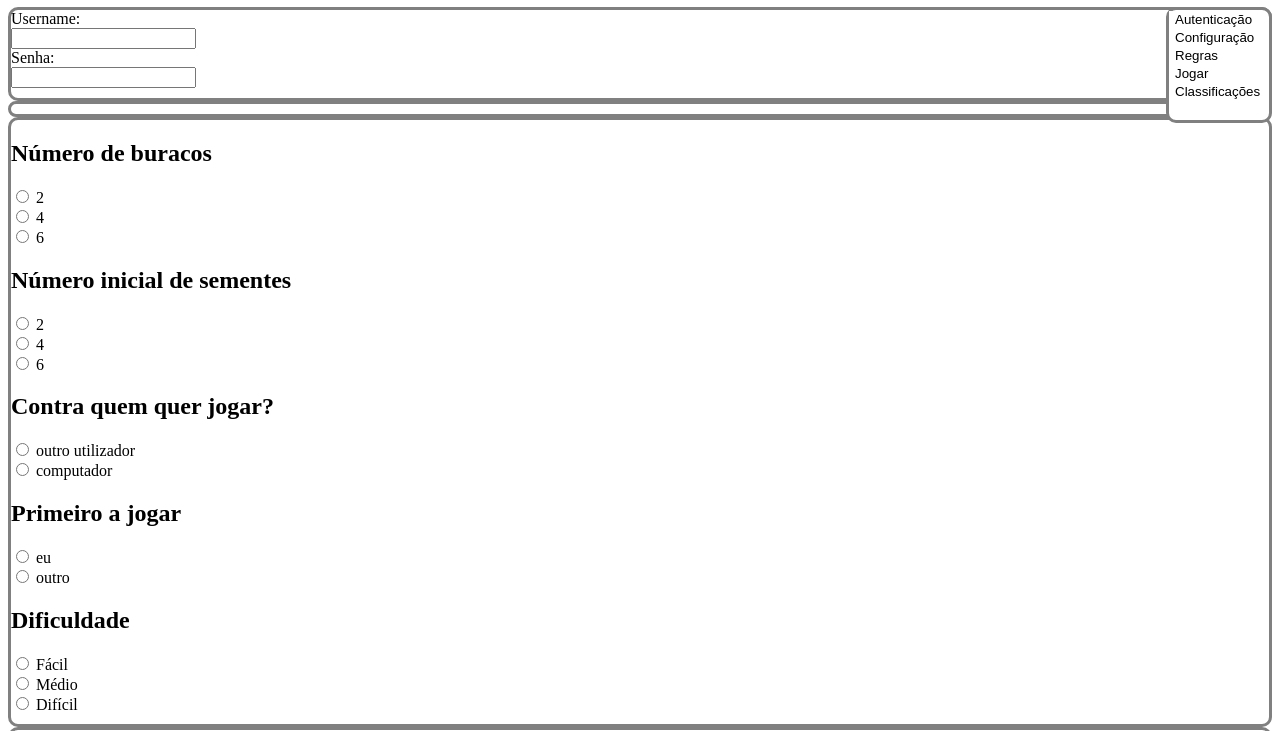
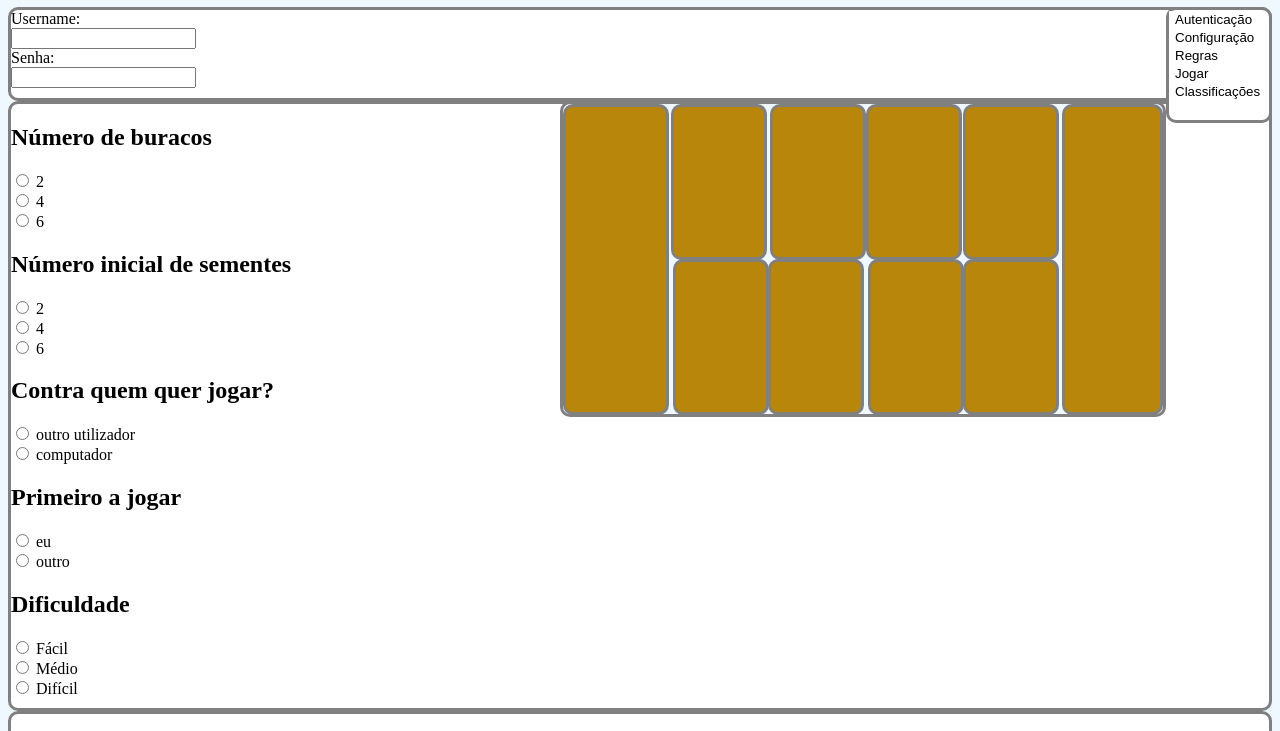
Before and after one commit to Telmo465/FEUP-LTW, a plain HTML site: page mancala.html in a window 1280 px wide. Shown: the part 73-804 px from the top of the page. Drawn offline with Linux system fonts and the light colour scheme.

Commit message:
tabuleiro adicionado

```diff
--- a/mancala.html
+++ b/mancala.html
@@ -23,7 +23,18 @@
       <input type="text" id="senhaUtilizador" nome="autenticacao" value="">
     </form>
   </div>
-  <div id ="jogar"></div>
+  <div id ="jogar">
+    <div id = "armazem1"></div>
+    <div id = "armazem2"></div>
+    <div id = "bloco11"></div>
+    <div id = "bloco12"></div>
+    <div id = "bloco13"></div>
+    <div id = "bloco14"></div>
+    <div id = "bloco21"></div>
+    <div id = "bloco22"></div>
+    <div id = "bloco23"></div>
+    <div id = "bloco24"></div>
+  </div>
   <div id ="configuracao">
     <form>
       <h2> Número de buracos </h2>
--- a/stylesheet.css
+++ b/stylesheet.css
@@ -1,3 +1,7 @@
+body{
+  background-color: AliceBlue;
+}
+
 div{
     background-color: white;
     border-style: solid;
@@ -13,6 +17,96 @@ div{
   float : right;
 }
 
+#jogar{
+  width: 600px;
+  height: 300px;
+  float: right;
+  background-color: AliceBlue;
+  position:relative;
+}
+
+#armazem1{
+  width: 100px;
+  height: 295px;
+  float: left;
+  background-color: DarkGoldenRod;
+}
+
+#armazem2{
+  width: 95px;
+  height: 295px;
+  float: right;
+  background-color: DarkGoldenRod;
+}
+
+#bloco11{
+  width: 90px;
+  height: 140px;
+  position: absolute;
+  left: 107.5px;
+  background-color: DarkGoldenRod;
+}
+
+#bloco12{
+  width: 90px;
+  height:140px;
+  position: absolute;
+  left: 206.5px;
+  background-color: DarkGoldenRod;
+}
+
+#bloco13{
+  width: 90px;
+  height:140px;
+  position: absolute;
+  left: 302.5px;
+  background-color: DarkGoldenRod;
+}
+
+#bloco14{
+  width: 90px;
+  height:140px;
+  position: absolute;
+  left: 400px;
+  background-color: DarkGoldenRod;
+}
+
+#bloco21{
+  width: 90px;
+  height:140px;
+  position: absolute;
+  left: 110px;
+  top: 155px;
+  background-color: DarkGoldenRod;
+}
+
+#bloco22{
+  width: 90px;
+  height:140px;
+  position: absolute;
+  left: 205px;
+  top: 155px;
+  background-color: DarkGoldenRod;
+}
+
+#bloco23{
+  width: 90px;
+  height:140px;
+  position: absolute;
+  left: 305px;
+  top: 155px;
+  background-color: DarkGoldenRod;
+}
+
+#bloco24{
+  width: 90px;
+  height:140px;
+  position: absolute;
+  left: 400px;
+  top: 155px;
+  background-color: DarkGoldenRod;
+}
+
 input[type="button"]{
   background-color : white;
   color: black;
```
